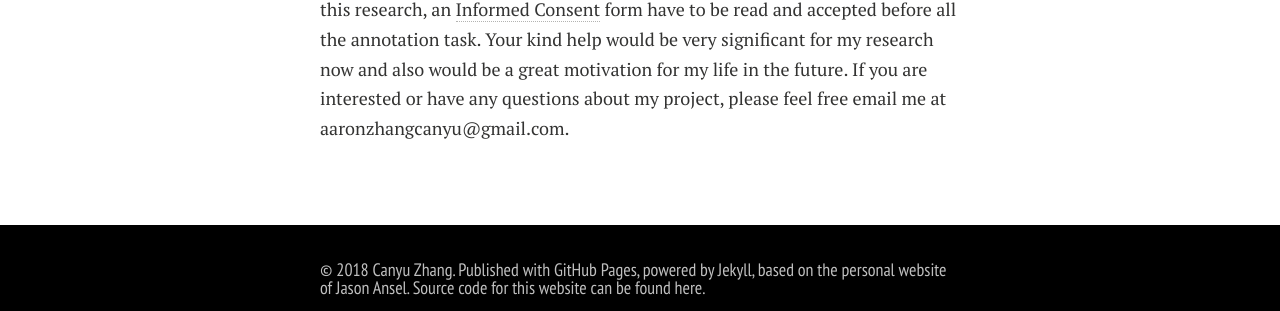
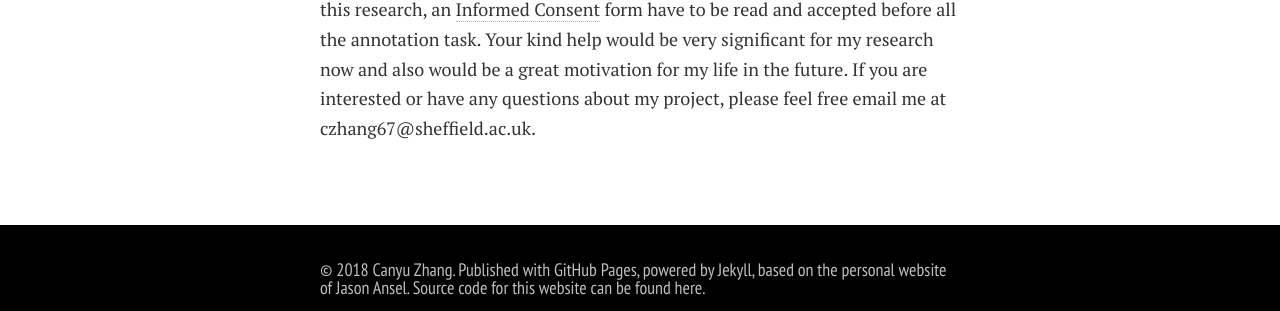
Before and after one commit to aaronzhangcanyu/aaronzhangcanyu.github.io, a Jekyll site: the page built from dissertation.md, in a window 1280 px wide. Shown: the part 1013-1324 px from the top of the page. Built offline with Jekyll 4.4.1, drawn with Linux system fonts in a browser that asks for light colours; nearby versions of some CDN libraries; Markdown is read by kramdown in place of the engine named in the settings.

Commit message:
Update dissertation.md

```diff
--- a/dissertation.md
+++ b/dissertation.md
@@ -13,7 +13,7 @@
 
 Natural language processing and machine learning technologies will be used to build a detection model to distinguish a clickbait heandline automatically. I have already collected around 17,000 popular WeChat article headlines from 24 different WeChat subscription accounts categories and 34 different registered areas according to the rank list on [gsdata.cn]. For building the detection model, a small part of the headlines should be labelled as clickbait or non-clickbait, and which needs your contribution on this data annotation task.
 
-The task has been manipulated on a platform called [Figure Eight]. To participate as a contributor, please read the [instructions] of the platform carefully at first. For protecting your privacy and keeping the ethics stance of this research, an [Informed Consent] form have to be read and accepted before all the annotation task. Your kind help would be very significant for my research now and also would be a great motivation for my life in the future. If you are interested or have any questions about my project, please feel free email me at aaronzhangcanyu@gmail.com.
+The task has been manipulated on a platform called [Figure Eight]. To participate as a contributor, please read the [instructions] of the platform carefully at first. For protecting your privacy and keeping the ethics stance of this research, an [Informed Consent] form have to be read and accepted before all the annotation task. Your kind help would be very significant for my research now and also would be a great motivation for my life in the future. If you are interested or have any questions about my project, please feel free email me at czhang67@sheffield.ac.uk.
 
 
 [Clickbait]: https://en.wikipedia.org/wiki/Clickbait/
```
